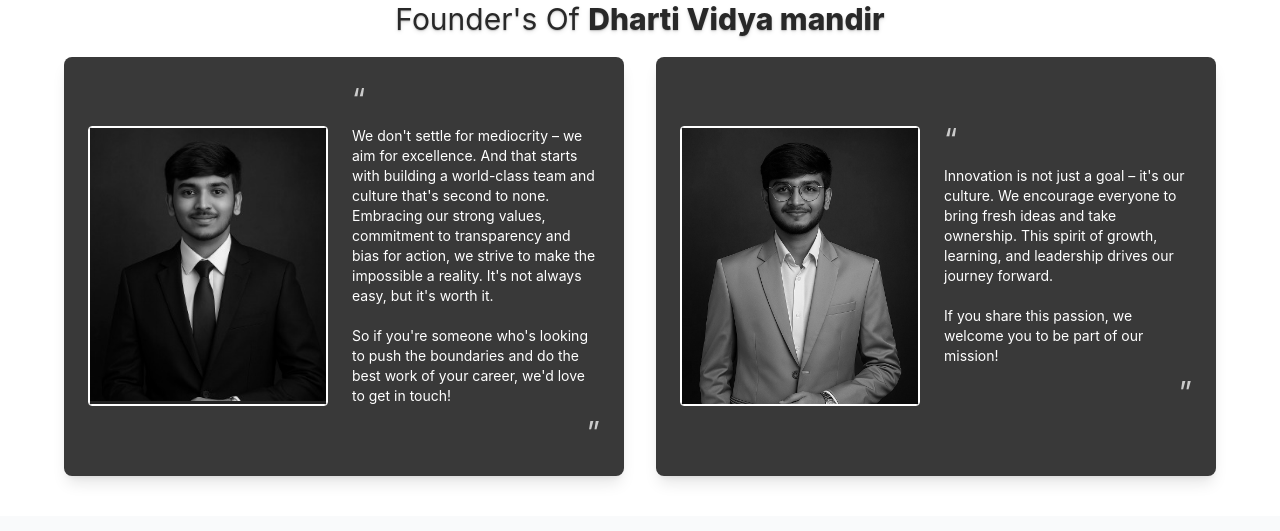
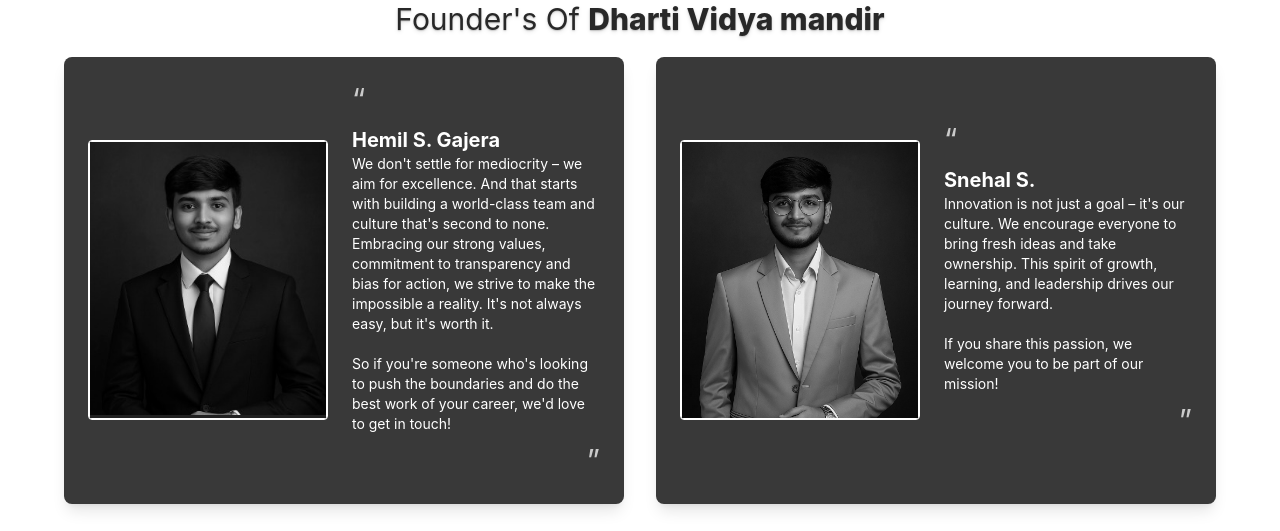
Before and after one commit to dhameliyahit/DhartiVidhyaMandirSchool, a React (Vite) app: page /about in a window 1280 px wide. Shown: the part 1240-1771 px from the top of the page. Built offline with nearby package versions, Linux system fonts and the light colour scheme.

Commit message:
founder name add

```diff
--- a/src/pages/AboutUs.jsx
+++ b/src/pages/AboutUs.jsx
@@ -76,16 +76,14 @@
 const FounderSection = () => {
     const founders = [
         {
-            name: "Chirag G. Gadhiya",
-            role: "Founder of Instance IT Solutions",
+            name: "Hemil S. Gajera",
             image: "./asset/hemil.jpeg", // Replace with your path
             message: `We don't settle for mediocrity – we aim for excellence. And that starts with building a world-class team and culture that's second to none. Embracing our strong values, commitment to transparency and bias for action, we strive to make the impossible a reality. It's not always easy, but it's worth it.
 
         So if you're someone who's looking to push the boundaries and do the best work of your career, we'd love to get in touch!`,
         },
         {
-            name: "Second Founder",
-            role: "Co-Founder of Instance IT Solutions",
+            name: "Snehal S.",
             image: "./asset/shenal.jpeg", // Replace with your path
             message: `Innovation is not just a goal – it's our culture. We encourage everyone to bring fresh ideas and take ownership. This spirit of growth, learning, and leadership drives our journey forward.
 
@@ -111,6 +109,7 @@
                         </div>
                         <div className="flex-1 text-sm mt-4 md:mt-0">
                             <p className="text-3xl text-cyan-300 leading-tight mb-2">“</p>
+                            <h2 className="text-xl font-bold">{founder.name}</h2>
                             <p className="whitespace-pre-line">{founder.message}</p>
                             <p className="text-3xl text-cyan-300 leading-tight mt-2 text-right">”</p>
                         </div>
```
